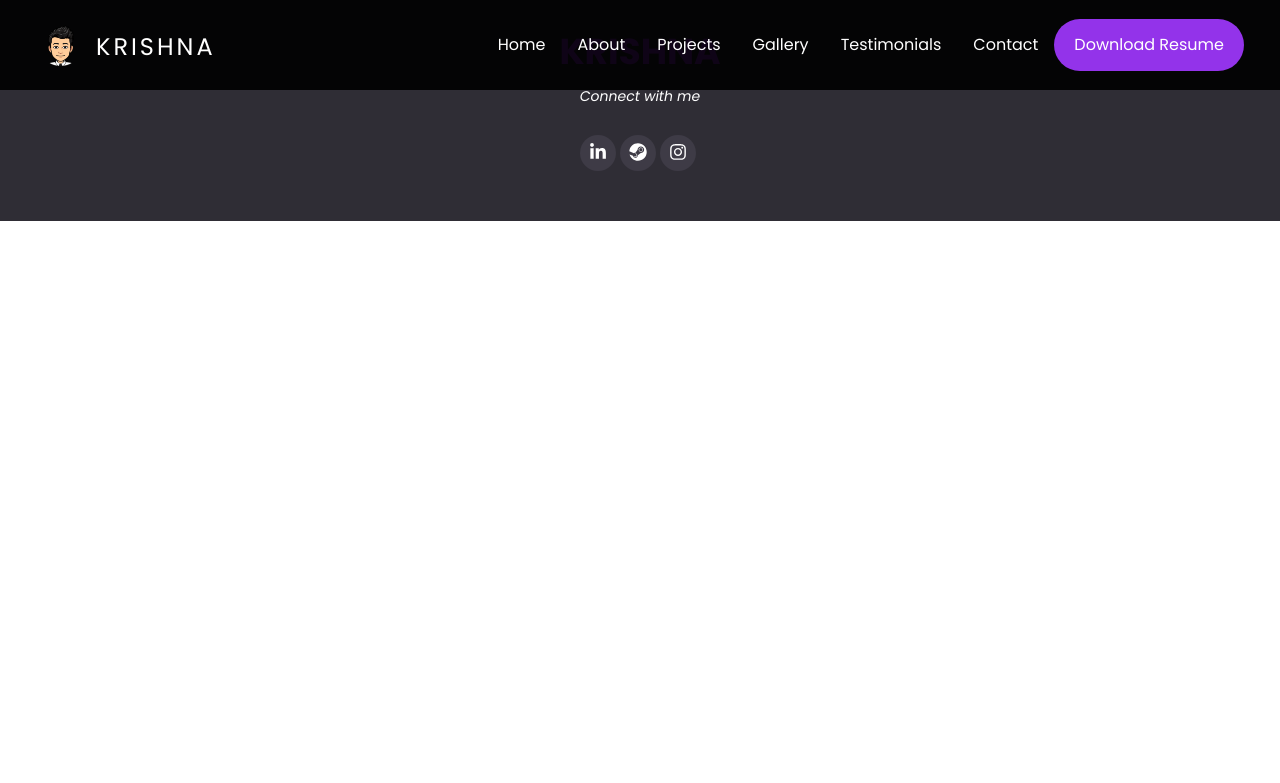
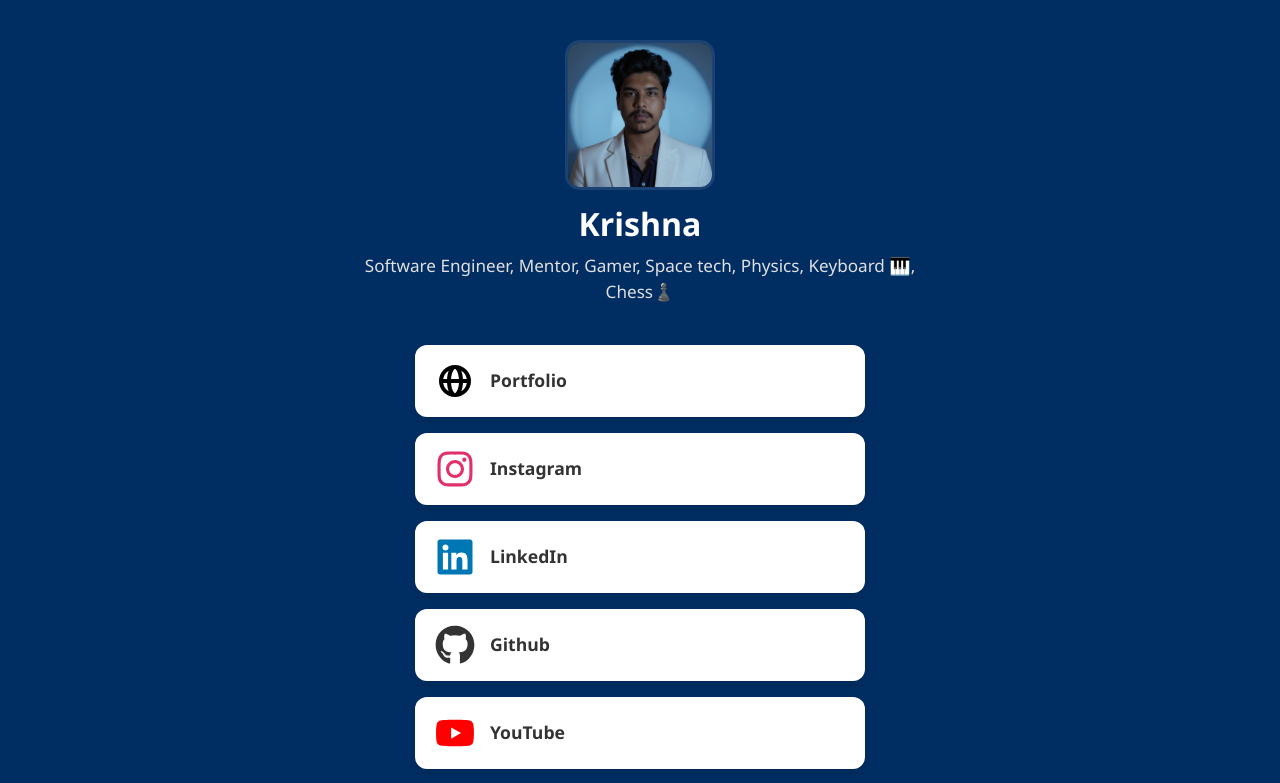
Before and after one commit to krish-1010/portfolio, a React (Create React App) app: page /links in a window 1280 px wide. Shown: the top 783 px of the page. Built offline with nearby package versions, Linux system fonts and the light colour scheme.

Commit message:
added links page, code clean up

```diff
--- a/package.json
+++ b/package.json
@@ -10,7 +10,7 @@
     "framer-motion": "^12.23.0",
     "react": "^18.2.0",
     "react-dom": "^18.2.0",
-    "react-icons": "^4.7.1",
+    "react-icons": "^4.12.0",
     "react-router-dom": "^7.1.1",
     "react-scripts": "5.0.1",
     "react-scroll": "^1.8.9",
--- a/src/App.js
+++ b/src/App.js
@@ -12,6 +12,7 @@ import Gallery from "./components/Gallery";
 import { useEffect } from "react";
 import { scroller } from "react-scroll";
 import Reviews from "./components/Reviews";
+import Links from "./components/Links";
 function App() {
   useEffect(() => {
     const hash = window.location.hash;
@@ -31,15 +32,13 @@ function App() {
   return (
     <Router>
       <div className="App">
-        {/* Navbar will be seen on every route */}
-        <Navbar />
-
         <Routes>
-          {/* Root/Home Route: contains your existing main-page components */}
+          <Route path="/links" element={<Links />} />
           <Route
             path="/"
             element={
               <>
+                <Navbar />
                 <Hero />
                 <About />
                 <Skill />
@@ -48,12 +47,12 @@ function App() {
                 <Gallery />
                 <Reviews />
                 <Contact />
+                <BackToTop />
+                <Footer />
               </>
             }
           />
         </Routes>
-        <BackToTop />
-        <Footer />
       </div>
     </Router>
   );
--- a/src/components/Footer.css
+++ b/src/components/Footer.css
@@ -1,4 +1,4 @@
-.footer{
+.footer {
   background: #2f2d35;
   color: #fff;
   font-size: 14px;
@@ -6,146 +6,65 @@
   padding: 30px 0;
 }
 
-.footer .container{
+.footer .container {
   max-width: 1140px;
-    /* position: sticky;
-    bottom: 0; */
-    /* display: flex;
-    flex-direction: column;
-    align-items: center;
-    justify-content: center; */
   margin: auto;
+  padding: 0 15px; /* Added padding for mobile safety */
 }
 
-
-.footer h3{
+.footer h3 {
   font-size: 36px;
   font-weight: 700;
   color: #9c31e4;
-    position: relative;
-    padding: 0;
-    /* display: block;
-    margin: auto; */
-    margin-bottom: 15px;
-}
-
-.footer p{
-        /* font-size: 15px; */
-        font-style: italic;
-        padding: 0;
-        margin: 0 0 30px 0;
-}
-
-.footer .my-links{
-    margin-bottom: 20px;
-}
-
-.footer .icon-bg{
-    font-size: 18px;
-    display: inline-block;
-    background: #3e3b46;
-    color: #fff;
-    line-height: 1;
-    padding: 8px 0;
-    margin-right: 4px;
-    border-radius: 50%;
-    text-align: center;
-    width: 36px;
-    height: 36px;
-    transition: 0.3s;
-}
-
-.footer .icon-bg:hover  {
-    background-color: #9c31e4;
-}
-
-
-
-.footer a{
-    text-decoration: none;
-    color: #fff;
-}
-
-
-.footer a:visited{
-    text-decoration: none;
-    color: #afd8ee;
-}
-
-.footer a:hover{
-    color: #9c31e4;
-}
-
-.footer nav ul{
-    display: flex;
-    gap: 10px;
-    justify-content: center;
-    align-items: center;
-    margin: 0;
+  margin: 0 0 15px 0;
   padding: 0;
 }
 
-/* .footer nav li{
-list-style: none;
-   margin: 2px;
-} */
-
-@media screen and (max-width:720px){
-
-    .footer nav ul {
-        display: flex;
-        flex-wrap: wrap;
-        justify-content: center;
-        row-gap: 20px;
-        list-style: none;
+.footer p {
+  font-style: italic;
+  margin: 0 0 30px 0;
   padding: 0;
-        margin: 0;
 }
 
-    .footer nav li {
-        flex-basis: 30%;
-        text-align: center;
+.footer .my-links {
+  margin-bottom: 20px;
+  display: flex;
+  justify-content: center;
+  gap: 10px; /* Adds consistent space between icons */
 }
 
-    /* .footer nav ul {
-        display: grid;
-        grid-template-columns: repeat(6, 1fr);
-        place-items: center;
-        gap: 1rem;
-        margin-top: 2rem;
-        margin-bottom: 2rem;
+/* Icon Buttons */
+.footer .icon-bg {
+  font-size: 18px;
+  display: flex; /* Centers icon perfectly */
+  align-items: center;
+  justify-content: center;
+  background: #3e3b46;
+  color: #fff;
+  width: 40px; /* Slightly larger for better touch target */
+  height: 40px;
+  border-radius: 50%;
+  transition: 0.3s ease-in-out;
+  text-decoration: none; /* Removes underline from anchors */
 }
 
-    .footer-nav li {
-        text-align: center;
+.footer .icon-bg:hover {
+  background-color: #9c31e4;
+  transform: translateY(-3px); /* Subtle lift effect */
 }
 
-    /* --- First Row --- */
-    /* Place the first item */
-    /* .footer-nav li:nth-child(1) {
-        grid-column: 1 / 3;
-    } */
+/* Link Color Resets */
+.footer a,
+.footer a:visited,
+.footer a:hover,
+.footer a:active {
+  color: #fff;
+  text-decoration: none;
+}
 
-    /* Place the second item */
-    /* .footer-nav li:nth-child(2) {
-        grid-column: 3 / 5;
-    } */
-
-    /* Place the third item */
-    /* .footer-nav li:nth-child(3) {
-        grid-column: 5 / 7;
-    }  */
-
-
-    /* --- Second Row (Centered) --- */
-    /* Place the fourth item, leaving the first grid column empty */
-    /* .footer nav li:nth-child(4) {
-        grid-column: 2 / 4;
-    } */
-
-    /* Place the fifth item, leaving the last grid column empty */
-    /* .footer-nav li:nth-child(5) {
-        grid-column: 4 / 6;
-    } */
-
+.footer-copyright p {
+  font-size: 12px;
+  margin-top: 20px;
+  opacity: 0.6;
+  font-style: normal;
 }
--- a/src/components/Footer.js
+++ b/src/components/Footer.js
@@ -1,9 +1,7 @@
 import React from "react";
 import "./Footer.css";
-import { FaSteam } from "react-icons/fa";
-import { FaInstagram } from "react-icons/fa";
-import { FaLinkedinIn } from "react-icons/fa";
-// import { Link } from "react-router-dom";
+import { FaSteam, FaInstagram, FaLinkedinIn, FaLink } from "react-icons/fa";
+import { Link } from "react-router-dom";
 
 const Footer = () => {
   return (
@@ -11,61 +9,50 @@ const Footer = () => {
       <div className="container">
         <h3>KRISHNA</h3>
         <p>Connect with me</p>
+
         <div className="my-links">
+          {/* LinkedIn */}
           <a
-            href="https://www.linkedin.com/in/krishna-m10/"
+            href="https://www.linkedin.com/in/mkrishna10/"
             target="_blank"
             rel="noreferrer"
+            className="icon-bg"
+            aria-label="LinkedIn"
           >
-            <i className="icon-bg">
-              <FaLinkedinIn className="my-icon" />
-            </i>
+            <FaLinkedinIn className="my-icon" />
           </a>
+
+          {/* Steam */}
           <a
             href="https://steamcommunity.com/id/krishna10"
             target="_blank"
             rel="noreferrer"
             className="icon-bg"
+            aria-label="Steam"
           >
-            <i>
-              <FaSteam className="my-icon" />
-            </i>
+            <FaSteam className="my-icon" />
           </a>
+
+          {/* Instagram */}
           <a
-            href="https://www.instagram.com/_.krypt1c._/?theme=dark"
+            href="https://www.instagram.com/mkrishna.tech"
             target="_blank"
             rel="noreferrer"
+            className="icon-bg"
+            aria-label="Instagram"
           >
-            <i className="icon-bg">
-              <FaInstagram className="my-icon" />
-            </i>
+            <FaInstagram className="my-icon" />
           </a>
+
+          {/* New Internal Link to Bio/Links Page */}
+          <Link to="/links" className="icon-bg" aria-label="Link Tree">
+            <FaLink className="my-icon" />
+          </Link>
         </div>
-        {/* <nav className="footer-nav"> */}
-        {/* Other nav items */}
-        {/* <ul>
-            <li>
-              <Link to="/terms-and-conditions">Terms & Conditions</Link>
-            </li>
-            <li>
-              <Link to="/cancellation-refund">Cancellation & Refund</Link>
-            </li>
-            <li>
-              <Link to="/shipping-delivery">Shipping & Delivery</Link>
-            </li>
-            <li>
-              <Link to="/privacy-policy">Privacy Policy</Link>
-            </li>
-            <li>
-              <Link to="/contact-us">Contact Us</Link>
-            </li>
-          </ul> */}
-        {/* <Link to="/terms-and-conditions">Terms & Conditions</Link>
-          <Link to="/cancellation-refund">Cancellation & Refund</Link>
-          <Link to="/shipping-delivery">Shipping & Delivery</Link>
-          <Link to="/privacy-policy">Privacy Policy</Link>
-          <Link to="/contact-us">Contact Us</Link> */}
-        {/* </nav> */}
+
+        <div className="footer-copyright">
+          <p>© {new Date().getFullYear()} Krishna M. All rights reserved.</p>
+        </div>
       </div>
     </div>
   );
--- /dev/null
+++ b/src/components/Links.css
@@ -0,0 +1,97 @@
+.links-container {
+  background-color: #002D62; /* Matches the deep blue in your screenshot */
+  min-height: 100vh;
+  width: 100%;
+  display: flex;
+  flex-direction: column;
+  align-items: center;
+  padding: 40px 20px;
+  box-sizing: border-box;
+  font-family: 'Segoe UI', Tahoma, Geneva, Verdana, sans-serif;
+  color: white;
+}
+
+/* Profile Header */
+.profile-section {
+  text-align: center;
+  margin-bottom: 40px;
+  max-width: 600px;
+}
+
+.image-wrapper {
+  width: 150px;
+  height: 150px;
+  margin: 0 auto 15px;
+  border-radius: 15px;
+  overflow: hidden;
+  border: 3px solid rgba(255, 255, 255, 0.1);
+}
+
+.image-wrapper img {
+  width: 100%;
+  height: 100%;
+  object-fit: cover;
+}
+
+.profile-section h1 {
+  font-size: 2rem;
+  margin-bottom: 10px;
+  font-weight: 700;
+}
+
+.profile-section .bio {
+  font-size: 1.07rem;
+  line-height: 1.5;
+  font-weight: 500;
+  color: #e0e0e0;
+}
+
+/* Buttons List */
+.buttons-list {
+  width: 100%;
+  max-width: 450px;
+  display: flex;
+  flex-direction: column;
+  gap: 16px;
+
+}
+
+.link-card {
+  background-color: white;
+  color: #000;
+  text-decoration: none;
+  display: flex;
+  align-items: center;
+  padding: 12px 20px;
+  border-radius: 12px;
+  transition: transform 0.2s ease, box-shadow 0.2s ease;
+  box-shadow: 0 4px 6px rgba(0, 0, 0, 0.1);
+  padding-block: 1rem;
+}
+
+.link-card:hover {
+  transform: translateY(-3px);
+  box-shadow: 0 6px 12px rgba(0, 0, 0, 0.2);
+}
+
+.icon-wrapper {
+  display: flex;
+  align-items: center;
+  justify-content: center;
+  width: 40px;
+  margin-right: 15px;
+}
+
+.link-text {
+  font-weight: 600;
+  font-size: 1.1rem;
+  color: #333;
+}
+
+/* Footer */
+.links-footer {
+  margin-top: auto;
+  padding-top: 40px;
+  font-size: 0.8rem;
+  color: rgba(255, 255, 255, 0.5);
+}
--- /dev/null
+++ b/src/components/Links.js
@@ -0,0 +1,91 @@
+import "./Links.css";
+import {
+  FaInstagram,
+  FaLinkedin,
+  FaGithub,
+  FaYoutube,
+  FaSteam,
+  //   FaFacebook,
+  FaDiscord,
+} from "react-icons/fa";
+import { HiGlobeAlt } from "react-icons/hi";
+import profileImg from "./imgs/krish.png";
+
+const size = 40;
+
+const Links = () => {
+  const socialLinks = [
+    { name: "Portfolio", icon: <HiGlobeAlt size={size} />, url: "/" },
+    {
+      name: "Instagram",
+      icon: <FaInstagram size={size} color="#E1306C" />,
+      url: "https://instagram.com/mkrishna.tech",
+    },
+    {
+      name: "LinkedIn",
+      icon: <FaLinkedin size={size} color="#0077B5" />,
+      url: "https://www.linkedin.com/in/mkrishna10",
+    },
+    {
+      name: "Github",
+      icon: <FaGithub size={size} color="#333" />,
+      url: "https://github.com/krish-1010",
+    },
+    {
+      name: "YouTube",
+      icon: <FaYoutube size={size} color="#FF0000" />,
+      url: "https://youtube.com/channel/UC-g-I3XjiqDSsad3WRLKdbw",
+    },
+    {
+      name: "Steam",
+      icon: <FaSteam size={size} color="#171a21" />,
+      url: "https://steamcommunity.com/id/krishna10",
+    },
+    // {
+    //   name: "Facebook",
+    //   icon: <FaFacebook size={size} color="#1877F2" />,
+    //   url: "https://www.facebook.com/krishna.chan.00710/",
+    // },
+    {
+      name: "Discord",
+      icon: <FaDiscord size={size} color="#7289DA" />,
+      url: "https://discord.gg/7k3xQNsdwz",
+    },
+  ];
+
+  return (
+    <div className="links-container">
+      <div className="profile-section">
+        <div className="image-wrapper">
+          <img src={profileImg} alt="Krishna" />
+        </div>
+        <h1>Krishna</h1>
+        <p className="bio">
+          Software Engineer, Mentor, Gamer, Space tech, Physics, Keyboard 🎹,
+          Chess♟️
+        </p>
+      </div>
+
+      <div className="buttons-list">
+        {socialLinks.map((link, index) => (
+          <a
+            key={index}
+            href={link.url}
+            target={link.name === "Portfolio" ? "_self" : "_blank"}
+            rel="noopener noreferrer"
+            className="link-card"
+          >
+            <div className="icon-wrapper">{link.icon}</div>
+            <span className="link-text">{link.name}</span>
+          </a>
+        ))}
+      </div>
+
+      <footer className="links-footer">
+        <p>© 2026 Krishna M. All rights reserved.</p>
+      </footer>
+    </div>
+  );
+};
+
+export default Links;
```
Also changed, not shown: src/components/imgs/krish.png (added), 1 other file (tests, documents, lock files or other folders). Lines whose indentation alone changed are shown as unchanged.
